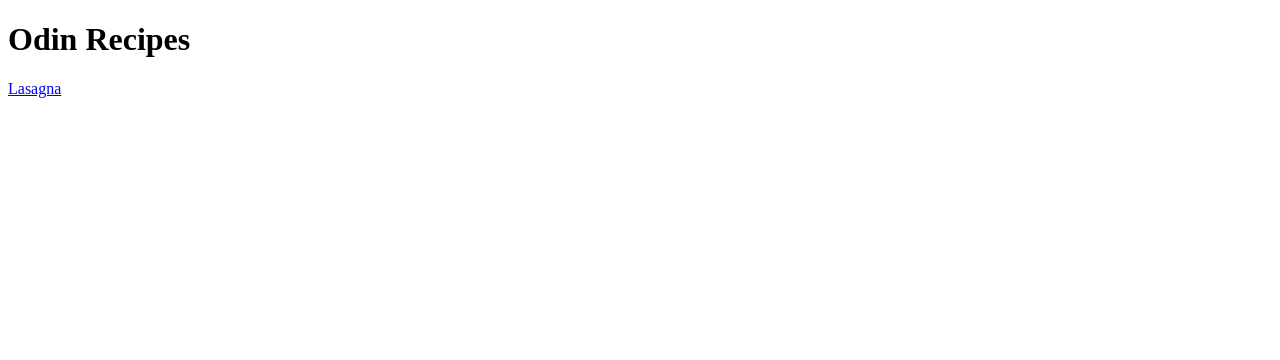
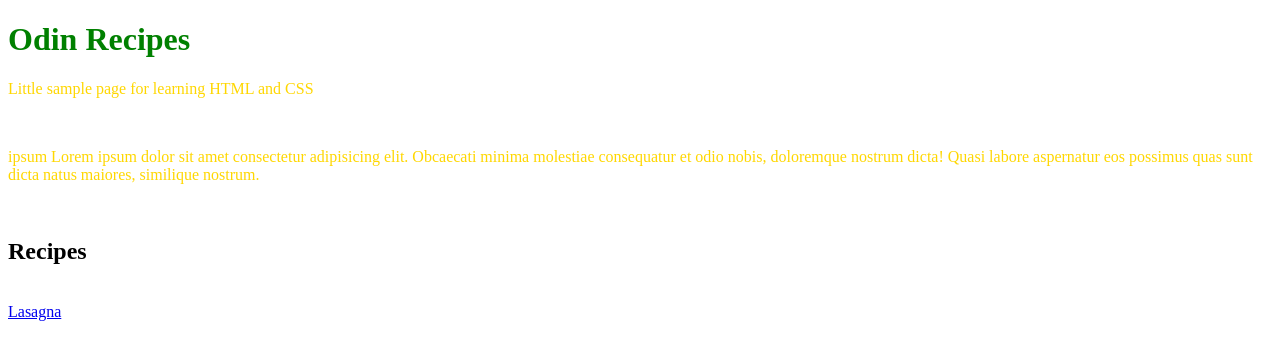
Before and after one commit to ivanondrusek/odin-recipes, a plain HTML site: page index.html in a window 1280 px wide. Drawn offline with Linux system fonts and the light colour scheme.

Commit message:
added styles.css to intex.html

```diff
--- a/index.html
+++ b/index.html
@@ -1,12 +1,20 @@
 <!DOCTYPE html>
 <html lang="en">
+
 <head>
     <meta charset="UTF-8">
     <meta name="viewport" content="width=device-width, initial-scale=1.0">
+    <link rel="stylesheet" href="styles.css">
     <title>Odin Recipes</title>
 </head>
 <body>
 <h1>Odin Recipes</h1>
+<P>Little sample page for learning HTML and CSS </P>
+<br>
+<p>ipsum Lorem ipsum dolor sit amet consectetur adipisicing elit. Obcaecati minima molestiae consequatur et odio nobis, doloremque nostrum dicta! Quasi labore aspernatur eos possimus quas sunt dicta natus maiores, similique nostrum.</p>
+<br>
+<h2>Recipes</h2>
+<br>
 <a href="./recipes/lasagna.html">Lasagna</a>
 </body>
 </html>
--- /dev/null
+++ b/styles.css
@@ -0,0 +1,14 @@
+/* index.html*/
+
+div {
+  color: white;
+  background-color: black;
+}
+
+h1 {
+  color: green;
+}
+
+p {
+  color: gold;
+}
```
